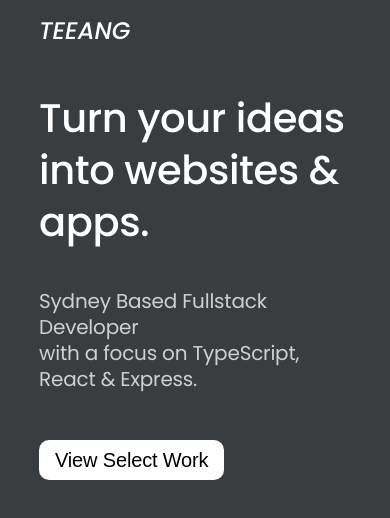
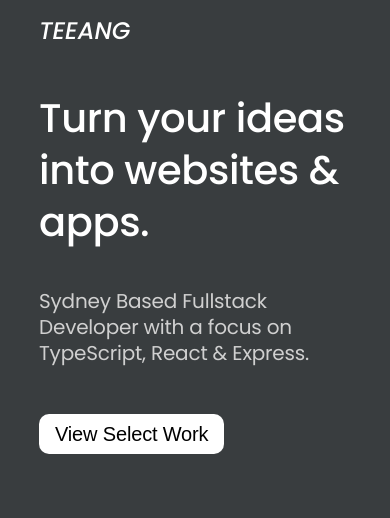
Before and after one commit to davidtaing/portfolio, a Next.js app: page / in a window 390 px wide. Shown: the top 518 px of the page. Built offline with nearby package versions, Linux system fonts and the light colour scheme.

Commit message:
style: add .desktop-only utility class
to hide block-level elements on mobile.

```diff
--- a/src/common/styles/globals.css
+++ b/src/common/styles/globals.css
@@ -198,6 +198,11 @@ button {
   border-color: var(--clr-light-secondary);
 }
 
+/* Hides Block Elements on Mobile */
+.desktop-only {
+  display: none;
+}
+
 @media (min-width: 50em) {
   button {
     padding: 1rem 1.5rem;
@@ -212,4 +217,8 @@ button {
   .content {
     grid-column: 3 / 11;
   }
+
+  .desktop-only {
+    display: block;
+  }
 }
```
